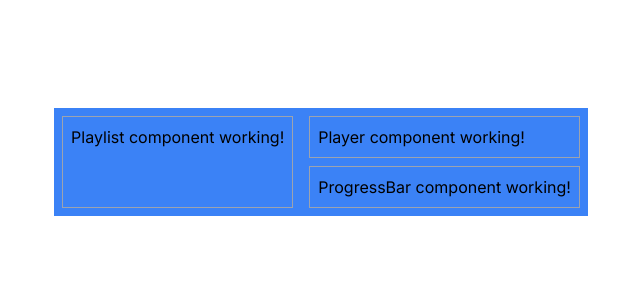
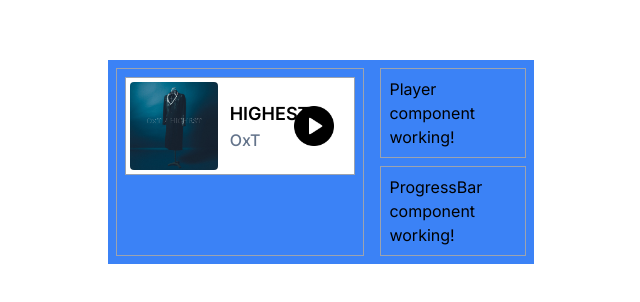
Before and after one commit to ThiagoMarvinSoares/spotify-preview-front, a Next.js app: page / in a window 1280 px wide. Shown: the part 238-540 px from the top of the page, without its empty margins (319-959 px from the left). Built offline with nearby package versions, Linux system fonts and the light colour scheme; no server answers.

Commit message:
Teste de Estilo

```diff
--- a/src/components/Playlist/Playlist.tsx
+++ b/src/components/Playlist/Playlist.tsx
@@ -1,3 +1,18 @@
 export default function Playlist(){
-    return <h1>Playlist component working!</h1>
-}
+    return (
+        <div className='bg-white border border-gray-400 min-w-full'>
+            <div className='flex items-center justify-between'>
+                <div className='flex space-x-2'>
+                    <img className='h-24 p-1 rounded-lg' src='/images/music-cover.jpg' alt='Music cover image' />
+                    <div className="flex flex-col justify-center">
+                        <p className='text-lg text-black font-semibold'>HIGHEST</p>
+                        <p className='text-slate-500 font-medium'>OxT</p>
+                    </div>
+                </div>
+                <div className='flex-shrink-0 mr-5'>
+                    <img className='h-10 cursor-pointer' src='/images/play-button.png' alt='Play button' />
+                </div>
+            </div>
+        </div>
+    );
+}0
--- a/src/views/Home.tsx
+++ b/src/views/Home.tsx
@@ -19,11 +19,11 @@ export default function Home(){
             .catch(() => {
                 console.log('erro:', data)
             })
-        })
+        }, [])
     return (
-        <div className='flex items-center justify-center h-screen'>
-            <div className='flex justify-center bg-blue-500'>
-                <div className='border border-gray-400 p-2 m-2'><Playlist/></div>
+        <div className='bg-white dark:bg-black flex items-center justify-center h-screen w-screen'>
+            <div className='flex justify-center bg-blue-500 w-2/6'>
+                <div className='border border-gray-400 p-2 m-2 w-full'><Playlist/></div>
                 <div>
                     <div className='border border-gray-400 p-2 m-2'><Player/></div>
                     <div className='border border-gray-400 p-2 m-2'><ProgressBar/></div>
```
Also changed, not shown: public/images/music-cover.jpg (added), public/images/play-button.png (added).
